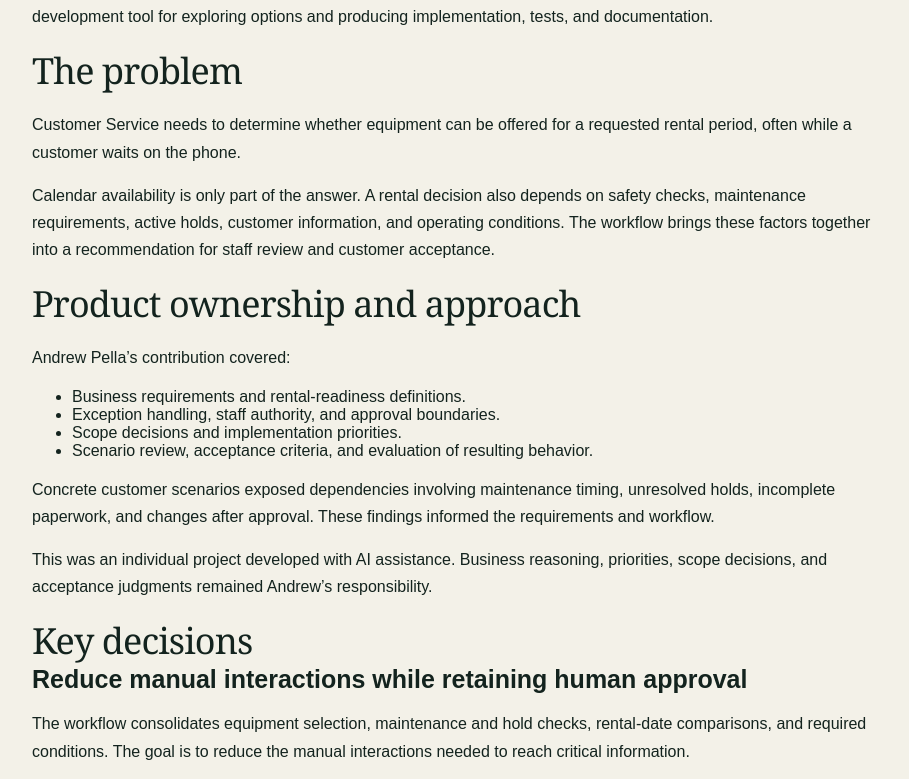
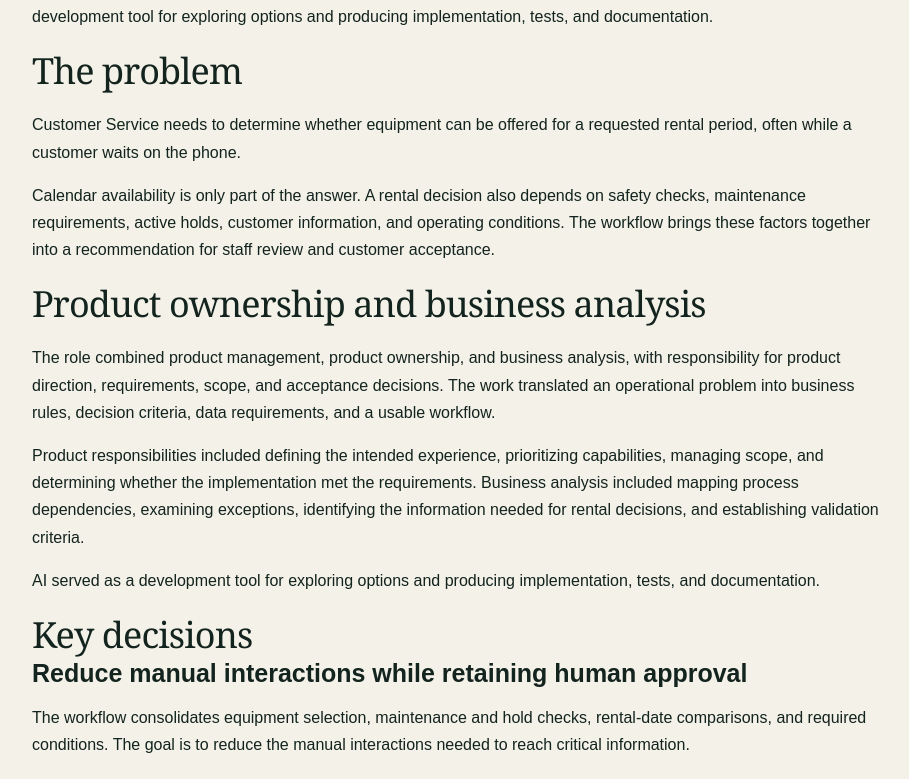
Before and after one commit to AndyPella/ai-portfolio-project, a Next.js app: page /project/requirements in a window 1280 px wide. Shown: the part 490-1269 px from the top of the page, without its empty margins (182-1091 px from the left). Built offline with nearby package versions, Linux system fonts and the light colour scheme.

Commit message:
Frame role as product ownership and business analysis

```diff
--- a/app/project/requirements/page.tsx
+++ b/app/project/requirements/page.tsx
@@ -8,11 +8,10 @@ export default function RequirementsPage() { return (<article><p className="sect
 <h2>The problem</h2>
 <p>Customer Service needs to determine whether equipment can be offered for a requested rental period, often while a customer waits on the phone.</p>
 <p>Calendar availability is only part of the answer. A rental decision also depends on safety checks, maintenance requirements, active holds, customer information, and operating conditions. The workflow brings these factors together into a recommendation for staff review and customer acceptance.</p>
-<h2>Product ownership and approach</h2>
-<p>Andrew Pella’s contribution covered:</p>
-<ul><li>Business requirements and rental-readiness definitions.</li><li>Exception handling, staff authority, and approval boundaries.</li><li>Scope decisions and implementation priorities.</li><li>Scenario review, acceptance criteria, and evaluation of resulting behavior.</li></ul>
-<p>Concrete customer scenarios exposed dependencies involving maintenance timing, unresolved holds, incomplete paperwork, and changes after approval. These findings informed the requirements and workflow.</p>
-<p>This was an individual project developed with AI assistance. Business reasoning, priorities, scope decisions, and acceptance judgments remained Andrew’s responsibility.</p>
+<h2>Product ownership and business analysis</h2>
+<p>The role combined product management, product ownership, and business analysis, with responsibility for product direction, requirements, scope, and acceptance decisions. The work translated an operational problem into business rules, decision criteria, data requirements, and a usable workflow.</p>
+<p>Product responsibilities included defining the intended experience, prioritizing capabilities, managing scope, and determining whether the implementation met the requirements. Business analysis included mapping process dependencies, examining exceptions, identifying the information needed for rental decisions, and establishing validation criteria.</p>
+<p>AI served as a development tool for exploring options and producing implementation, tests, and documentation.</p>
 <h2>Key decisions</h2>
 <h3>Reduce manual interactions while retaining human approval</h3>
 <p>The workflow consolidates equipment selection, maintenance and hold checks, rental-date comparisons, and required conditions. The goal is to reduce the manual interactions needed to reach critical information.</p>
```
Also changed, not shown: app/project/role/page.tsx (+3 -4 lines).
